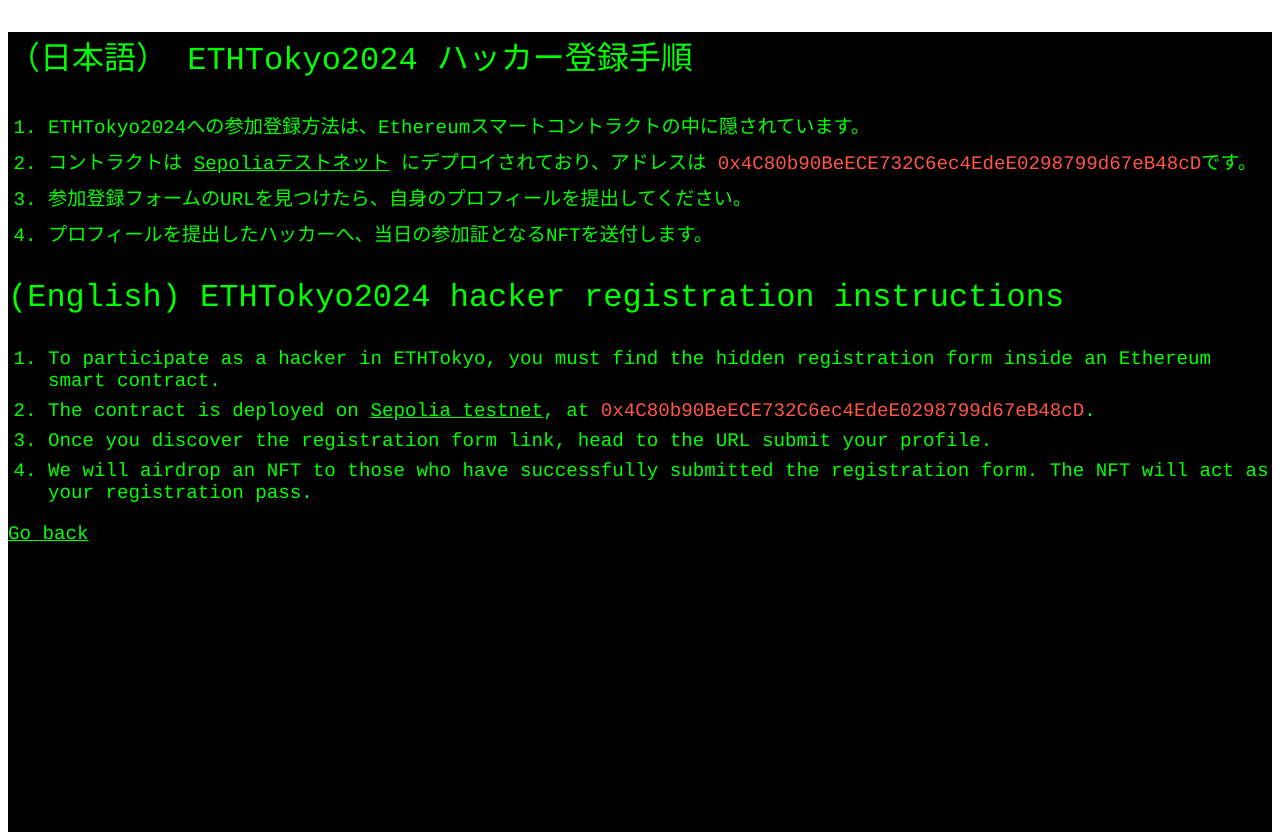
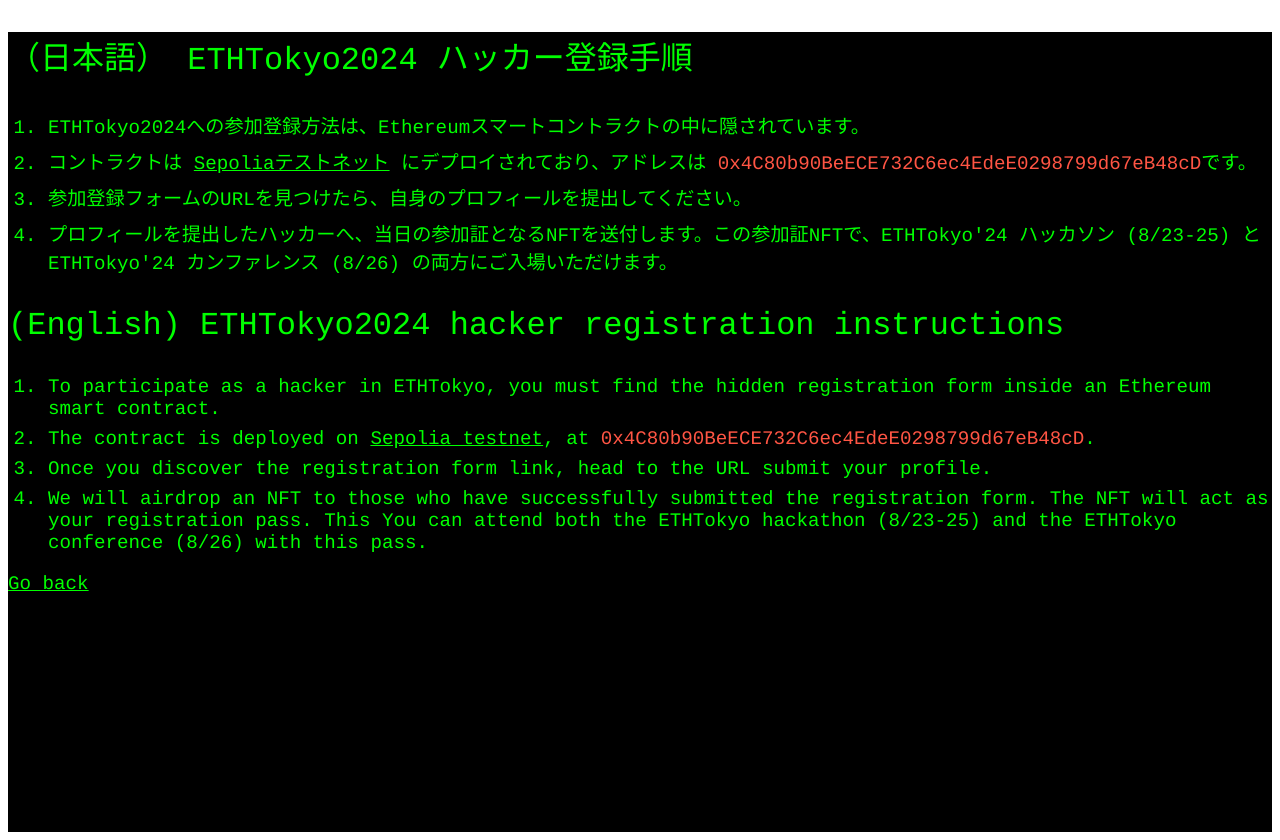
Before and after one commit to ethereumjp/ethtokyo-website, a Next.js app: page /apply in a window 1280 px wide. Built offline with nearby package versions, Linux system fonts and the light colour scheme.

Commit message:
update ticket description

```diff
--- a/src/pages/apply/index.tsx
+++ b/src/pages/apply/index.tsx
@@ -52,7 +52,9 @@ const HackerChallenge: NextPage = () => {
           参加登録フォームのURLを見つけたら、自身のプロフィールを提出してください。
         </li>
         <li>
-          プロフィールを提出したハッカーへ、当日の参加証となるNFTを送付します。
+          プロフィールを提出したハッカーへ、当日の参加証となるNFTを送付します。この参加証NFTで、ETHTokyo'24
+          ハッカソン (8/23-25) と ETHTokyo'24 カンファレンス (8/26)
+          の両方にご入場いただけます。
         </li>
       </ol>
 
@@ -95,7 +97,9 @@ const HackerChallenge: NextPage = () => {
         </li>
         <li>
           We will airdrop an NFT to those who have successfully submitted the
-          registration form. The NFT will act as your registration pass.
+          registration form. The NFT will act as your registration pass. This
+          You can attend both the ETHTokyo hackathon (8/23-25) and the ETHTokyo
+          conference (8/26) with this pass.
         </li>
       </ol>
 
```
